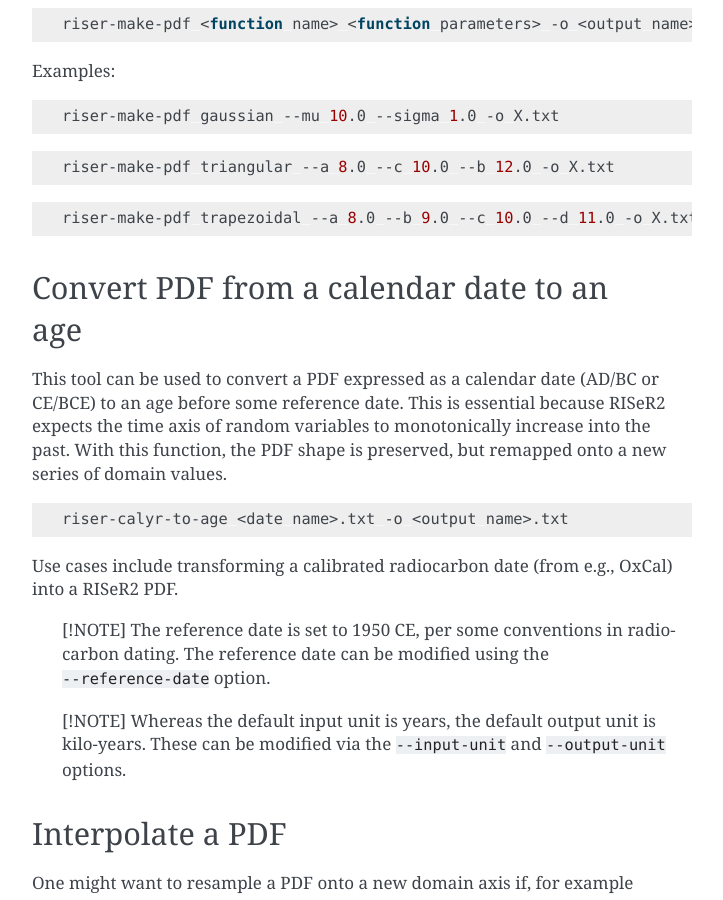
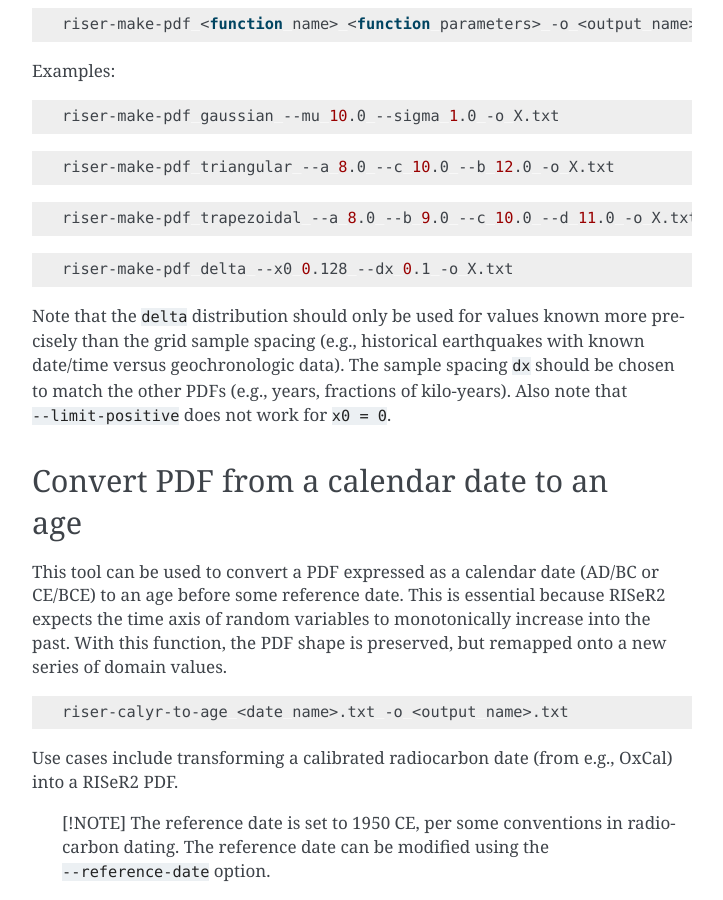
Before and after one commit to rzinke/RISeR2, a Sphinx documentation site: the page built from docs/source/cli/creating_pdfs.md, in a window 1280 px wide and 900 px high, scrolled down 450 px. Shown: the whole window, without its empty margins (388-1111 px from the left). Built offline with Sphinx 7.4.7, drawn with Linux system fonts in a browser that asks for light colours.

Commit message:
Updated docs for delta function.

````diff
--- a/docs/source/cli/creating_pdfs.md
+++ b/docs/source/cli/creating_pdfs.md
@@ -26,6 +26,12 @@
 ```bash
 riser-make-pdf trapezoidal --a 8.0 --b 9.0 --c 10.0 --d 11.0 -o X.txt
 ```
+
+```bash
+riser-make-pdf delta --x0 0.128 --dx 0.1 -o X.txt
+```
+
+Note that the `delta` distribution should only be used for values known more precisely than the grid sample spacing (e.g., historical earthquakes with known date/time versus geochronologic data). The sample spacing `dx` should be chosen to match the other PDFs (e.g., years, fractions of kilo-years). Also note that `--limit-positive` does not work for `x0 = 0`.
 
 
 ## Convert PDF from a calendar date to an age
````
Also changed, not shown: CHANGELOG.md (+7 -3 lines), 2 other files.
